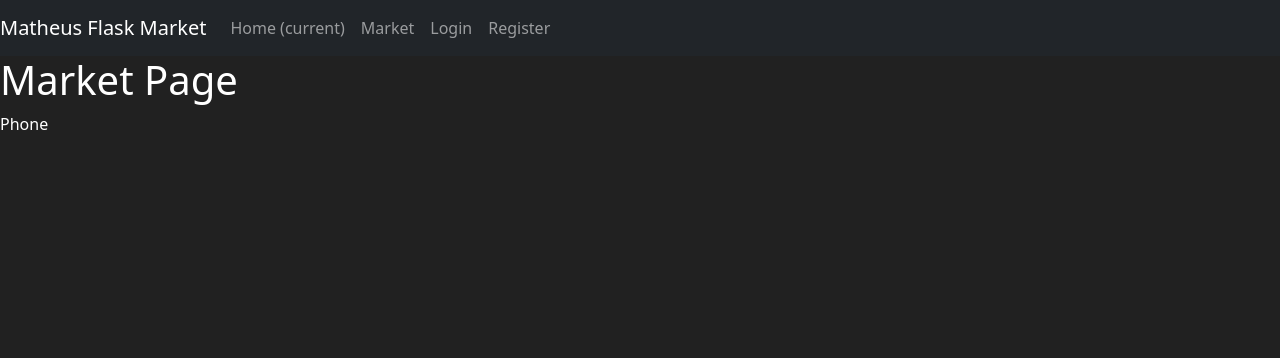
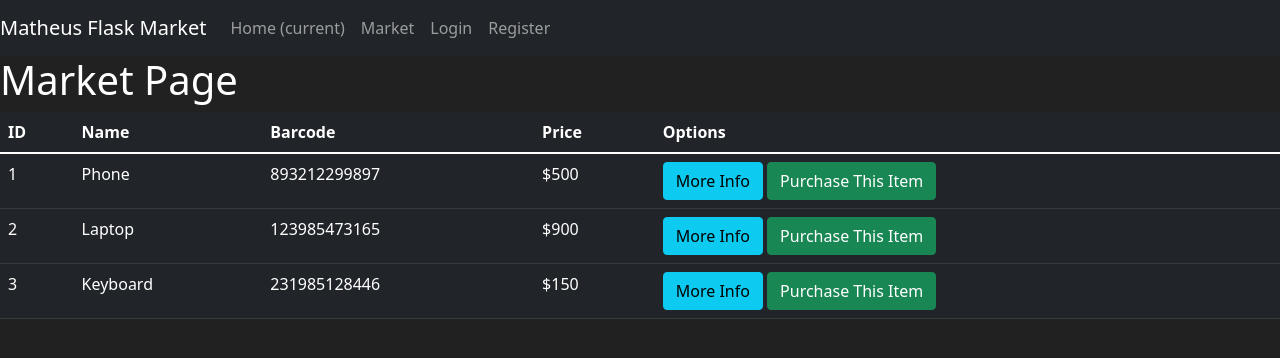
Before and after one commit to matheusbaars/FlaskMarket, a Flask app: page /market in a window 1280 px wide. Shown: the top 358 px of the page. Run offline with Flask 2, Linux system fonts and the light colour scheme.

Commit message:
sending data to templates

```diff
--- a/market.py
+++ b/market.py
@@ -8,7 +8,12 @@ def home_page():
 
 @app.route('/market')
 def market_page():
-    return render_template('market.html', item_name='Phone')
+    items = [
+        {'id': 1, 'name': 'Phone', 'barcode': '893212299897', 'price': 500},
+        {'id': 2, 'name': 'Laptop', 'barcode': '123985473165', 'price': 900},
+        {'id': 3, 'name': 'Keyboard', 'barcode': '231985128446', 'price': 150}
+    ]
+    return render_template('market.html', items=items)
 
 if __name__ == '__main__':
     app.run(debug=True)
--- a/templates/market.html
+++ b/templates/market.html
@@ -36,7 +36,34 @@
         </div>
     </nav>
     <h1>Market Page</h1>
-    <p>{{ item_name }}</p>
+    <table class="table table-hover table-dark">
+        <thead>
+            <tr>
+                <!-- Your Columns HERE -->
+                <th scope="col">ID</th>
+                <th scope="col">Name</th>
+                <th scope="col">Barcode</th>
+                <th scope="col">Price</th>
+                <th scope="col">Options</th>
+            </tr>
+        </thead>
+        <tbody>
+            <!-- Your rows inside the table HERE: -->
+            {% for item in items %}
+                <tr>
+                    <td>{{ item.id }}</td>
+                    <td>{{ item.name }}</td>
+                    <td>{{ item.barcode }}</td>
+                    <td>${{ item.price }}</td>
+                    <td>
+                        <button class="btn btn-outline btn-info">More Info</button>
+                        <button class="btn btn-outline btn-success">Purchase This Item</button>
+                    </td>
+                </tr>
+            {% endfor %}
+
+        </tbody>
+    </table>
 
     <!-- Optional JavaScript; choose one of the two! -->
 
```
